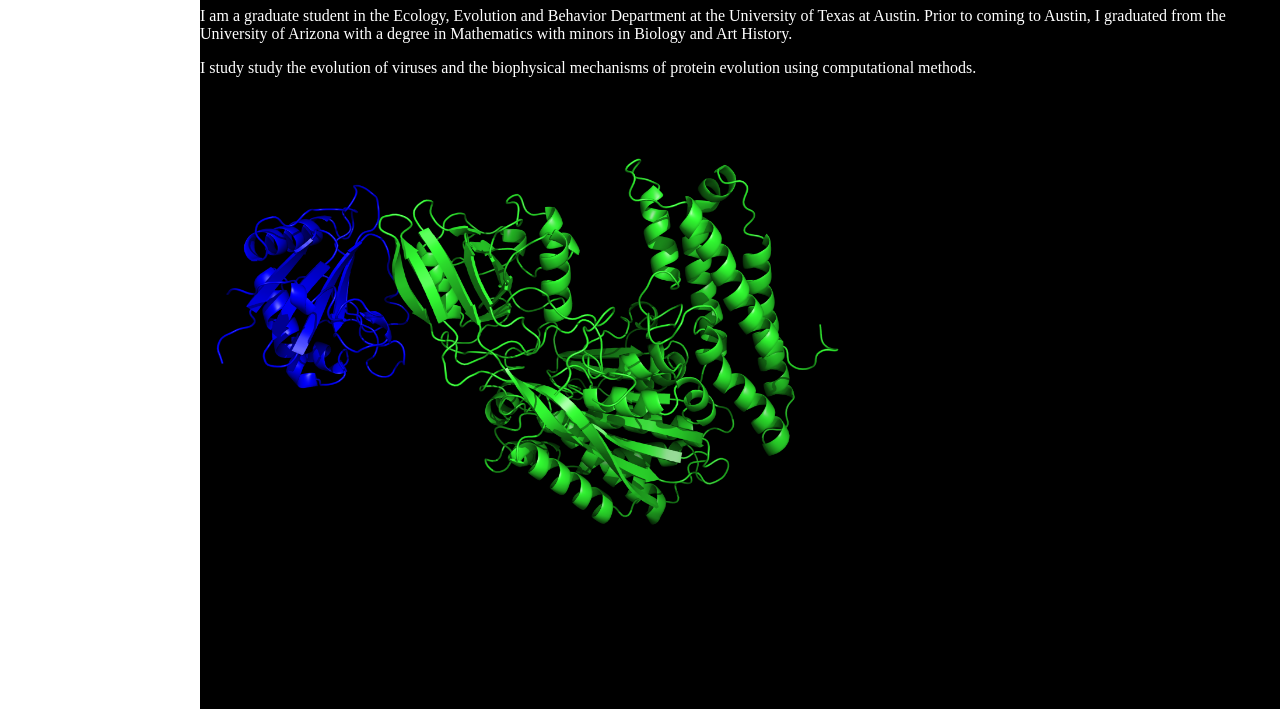
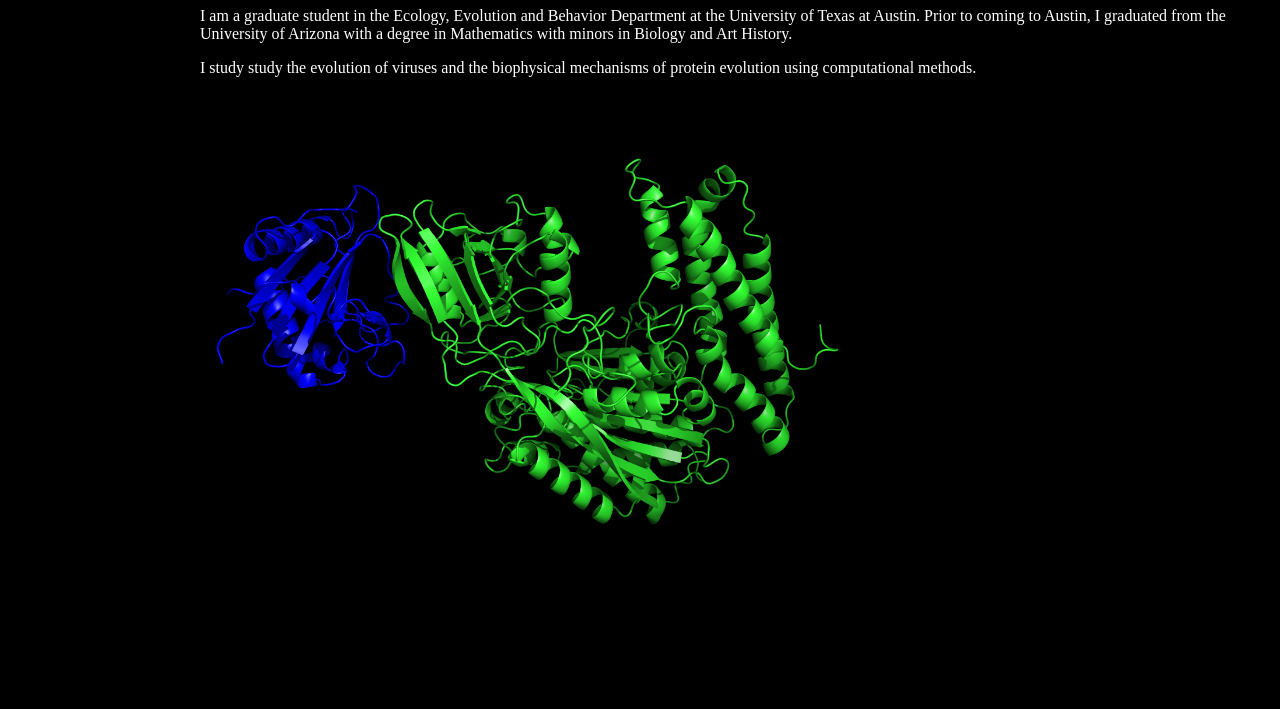
Before and after one commit to elj299/elj299.github.io, a plain HTML site: page cv.html in a window 1280 px wide. Shown: the part 91-800 px from the top of the page. Drawn offline with Linux system fonts and the light colour scheme.

Commit message:
Adding changes

```diff
--- a/cv.html
+++ b/cv.html
@@ -1,11 +1,9 @@
-
-
 <html>
 <head>
 <style type='text/css'>
    html, body {height: 100%; margin: 0}
    #content {width: 100%; height: 100%}
-   #left {width: 200px; height: 100%; float: left; background-color: white}
+   #left {width: 200px; height: 100%; float: left; background-color: black; color: White}
    #right {margin-left: 100px; height: 100%; background-color: black; color: white}
 </style>
 </head>
```
